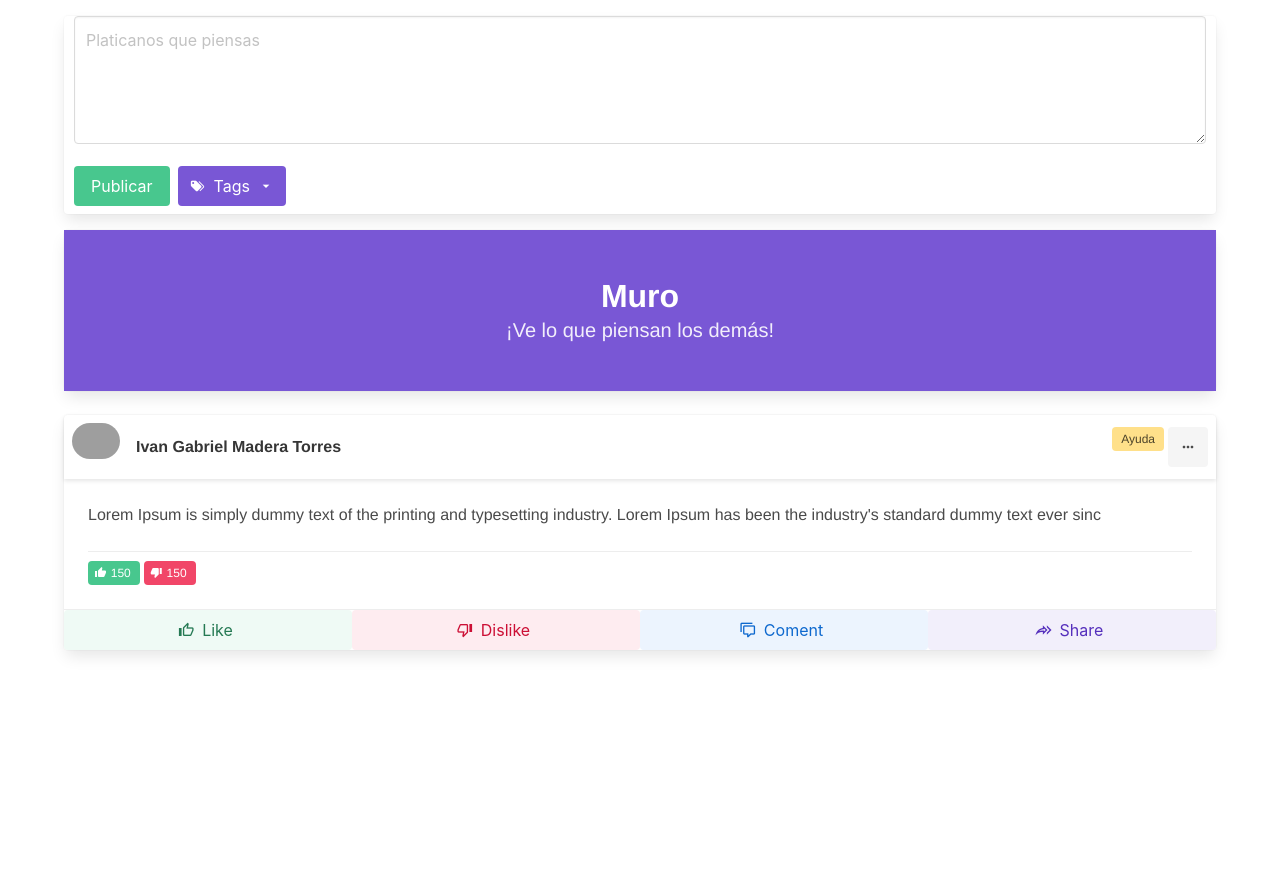
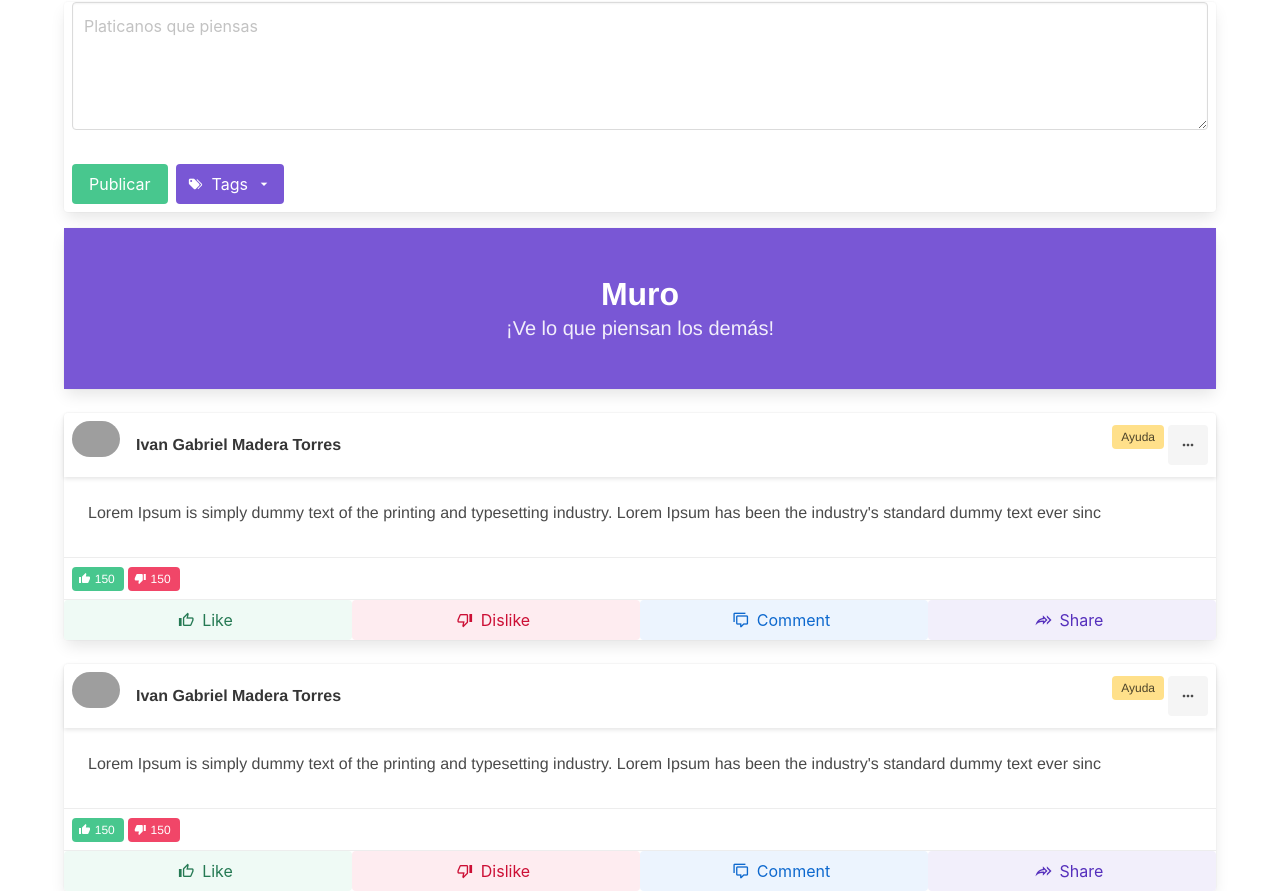
Before and after one commit to IvanMadera/microblogging, a Vue app: page /#/ in a window 1280 px wide. Shown: the part 105-996 px from the top of the page. Before the commit the page ends 800 px from the top, so only its background shows below. Built offline with nearby package versions, Linux system fonts and the light colour scheme; grey boxes are pictures that could not be loaded.

Commit message:
corrections

```diff
--- a/src/components/Muro.vue
+++ b/src/components/Muro.vue
@@ -1,13 +1,6 @@
 <template>
     <div class="container">
-        <br><div class="card">
-            <section class="hero is-primary">
-                <div class="hero-body">
-                    <p class="title">Muro</p>
-                    <p class="subtitle">¡Ve lo que piensan los demás!</p>
-                </div>
-            </section>
-        </div><br>
+        <br>
         <div class="card">
             <div class="card-header p-2">
                 <figure class="image is-48x48">
@@ -21,13 +14,21 @@
                 </span>
                 <b-dropdown v-model="Muro" class="is-align-items-center">
                     <template #trigger>
-                        <b-button type="is-light" :icon-left="Dots.icon"/>
+                        <b-button type="is-light" icon-left="dots-horizontal"/>
                     </template>
-                    <b-dropdown-item v-for="(opcion, index) in opciones" :key="index">
+                    <b-dropdown-item>
                         <div class="media">
-                            <b-icon class="media-left" :icon="opcion.icon"></b-icon>
+                            <b-icon class="media-left" icon="alert-octagon"></b-icon>
                                 <div class="media-content">
-                                    <h3>{{opcion.text}}</h3>
+                                    <h3>Reportar</h3>
+                                </div>
+                        </div>
+                    </b-dropdown-item>
+                    <b-dropdown-item>
+                        <div class="media">
+                            <b-icon class="media-left" icon="eye-off"></b-icon>
+                                <div class="media-content">
+                                    <h3>Ocultar</h3>
                                 </div>
                         </div>
                     </b-dropdown-item>
@@ -37,15 +38,17 @@
                 <div class="content">
                     Lorem Ipsum is simply dummy text of the printing and typesetting industry. Lorem Ipsum has been the industry's standard dummy text ever sinc
                 </div>
-                <hr class="dropdown-divider">
+            </div>
+            <hr class="dropdown-divider">
+            <div class="m-2 has-text-left">
                 <span class="tag is-success mr-1"><b-icon icon="thumb-up" size="is-small" /><p>150</p></span>
                 <span class="tag is-danger"><b-icon icon="thumb-down" size="is-small" /><p>150</p></span>
             </div>
             <footer class="card-footer is-justify-content-space-around">
-                    <b-button expanded class="is-success" :label="Like.text" type="is-light" :icon-left="Like.icon"/>
-                    <b-button expanded class="is-danger" :label="Dislike.text" type="is-light" :icon-left="Dislike.icon"/>
-                    <b-button expanded class="is-info" :label="Comment.text" type="is-light" :icon-left="Comment.icon"/>
-                    <b-button expanded class="is-link" :label="Share.text" type="is-light" :icon-left="Share.icon"/>
+                    <b-button expanded class="is-success" label="Like" type="is-light" icon-left="thumb-up-outline"/>
+                    <b-button expanded class="is-danger" label="Dislike" type="is-light" icon-left="thumb-down-outline"/>
+                    <b-button expanded class="is-info" label="Comment" type="is-light" icon-left="comment-multiple-outline"/>
+                    <b-button expanded class="is-link" label="Share" type="is-light" icon-left="share-all-outline"/>
             </footer>
         </div>
     </div>
@@ -56,15 +59,6 @@ export default {
     name: 'Murov2',
     data() {
         return {
-            Like: { icon: 'thumb-up-outline', text: 'Like'},
-            Dislike: { icon: 'thumb-down-outline', text: 'Dislike'},
-            Dots: { icon: 'dots-horizontal', text: 'Dislike'},
-            Share: { icon: 'share-all-outline', text: 'Share'},
-            Comment: { icon: 'comment-multiple-outline', text: 'Coment'},
-            opciones: [
-                {icon: 'alert-octagon', text: 'Reportar'},
-                {icon: 'eye-off', text: 'Ocultar'}
-            ]
         }
     },
 }
--- /dev/null
+++ b/src/components/MuroCabecera.vue
@@ -0,0 +1,13 @@
+<template>
+    <div class="container">
+        <br>
+        <div class="card">
+            <section class="hero is-primary">
+                <div class="hero-body">
+                    <p class="title">Muro</p>
+                    <p class="subtitle">¡Ve lo que piensan los demás!</p>
+                </div>
+            </section>
+        </div>
+    </div>
+</template>
--- a/src/components/Publicacion.vue
+++ b/src/components/Publicacion.vue
@@ -1,10 +1,10 @@
 <template>
     <div class="container">
         <div class="card">
-            <b-field class="mlr-10" >
+            <b-field class="mt-4 mx-2" >
                 <b-input type="textarea" placeholder="Platicanos que piensas" minlength="1" maxlength="140"></b-input>
             </b-field>
-            <div class="buttons ml-10">
+            <div class="buttons ml-2">
                 <b-button type="is-success">Publicar</b-button>
                     <b-dropdown v-model="nameTag" aria-role="list" append-to-body>
                         <template #trigger>
@@ -46,12 +46,3 @@
         },
     }
 </script>
-
-<style scoped>
-    .mlr-10 {
-        margin: 30px 10px 0 10px;
-    }
-    .ml-10 {
-        margin-left: 10px;
-    }
-</style>
--- a/src/views/Home.vue
+++ b/src/views/Home.vue
@@ -3,6 +3,8 @@
     <Navbar></Navbar>
     <Cabecera title="Muro"></Cabecera>
     <Publicacion></Publicacion>
+    <MuroCabecera></MuroCabecera>
+    <Muro></Muro>
     <Muro></Muro>
   </div>
 </template>
@@ -12,6 +14,7 @@
 import Navbar from '@/components/Navbar.vue'
 import Cabecera from '@/components/Cabecera.vue'
 import Publicacion from '@/components/Publicacion.vue'
+import MuroCabecera from '@/components/MuroCabecera.vue';
 import Muro from '@/components/Muro.vue'
 
 export default {
@@ -20,6 +23,7 @@ export default {
     Navbar,
     Cabecera,
     Publicacion,
+    MuroCabecera,
     Muro
   }
 
```
